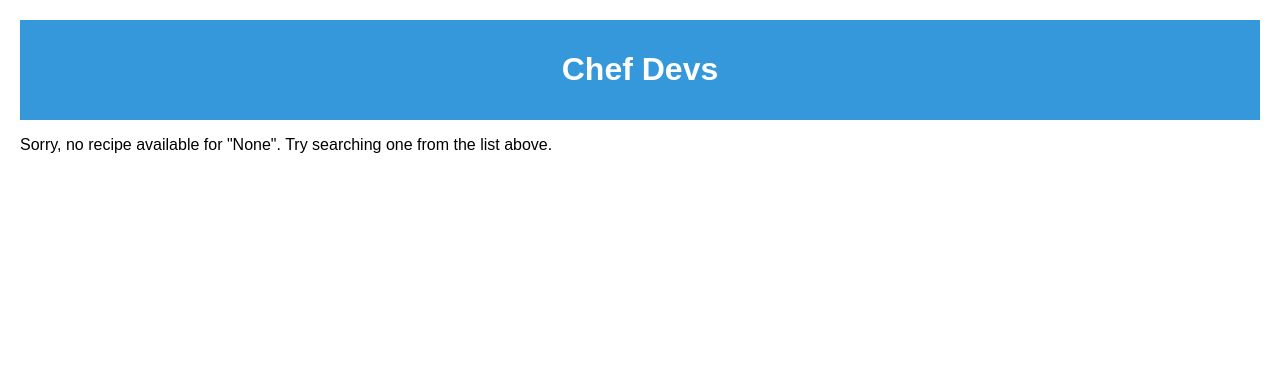
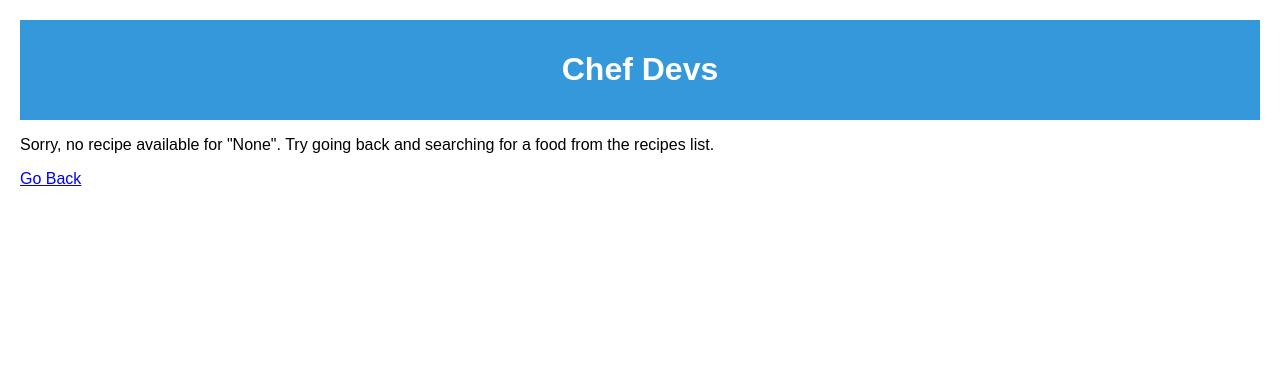
Before and after one commit to AdeebK1129/01_django_ChefDevs, a Django app: page /recipes/recipe_info/ in a window 1280 px wide. Shown: the top 380 px of the page. Run offline with Django 4.2, Linux system fonts and the light colour scheme.

Commit message:
fixed forms and recipe_info display

```diff
--- a/chef_devs/recipes/templates/recipes/recipe_info.html
+++ b/chef_devs/recipes/templates/recipes/recipe_info.html
@@ -7,10 +7,10 @@
     <h1>{{ food_name }}</h1>
     <p>Visit Count: {{ visit_count }}</p>
     {% if recipe %}
-    <p>{{ recipe }}</p>
+    <p>{{ recipe|linebreaks }}</p>
     {% elif food_name %}
     <p>No recipe available for {{ food_name }}</p>
     {% endif %}
-    <p><a href="{% url 'index' %}">Go Back</a></p>
   {% endif %}
+  <p><a href="{% url 'index' %}">Go Back</a></p>
 {% endblock %}
--- a/chef_devs/recipes/views.py
+++ b/chef_devs/recipes/views.py
@@ -1,5 +1,6 @@
-from django.shortcuts import render,redirect
+from django.shortcuts import render, redirect
 from django.http import HttpResponse
+from django.http import Http404
 from .recipe_forms import RecipeForm
 import datetime
 import json
@@ -382,8 +383,6 @@ food_recipes = {
 }
 
 #Index
-
-#Index
 def index(request):
     if request.method == 'POST':
         form = RecipeForm(request.POST)
@@ -423,5 +422,5 @@ def recipe_info(request):
         response.set_cookie(key=visit_count_key_with_date, value=visit_count, expires=datetime.datetime.combine(current_date + datetime.timedelta(days=1), datetime.time.min))
         return response
     else:
-        error_message = f'Sorry, no recipe available for "{food_name}". Try searching one from the list above.'
+        error_message = f'Sorry, no recipe available for "{food_name}". Try going back and searching for a food from the recipes list.'
         return render(request, 'recipes/recipe_info.html', {'food_name': food_name, 'error_message': error_message, 'visit_count': visit_count, 'recipe': None})
```
